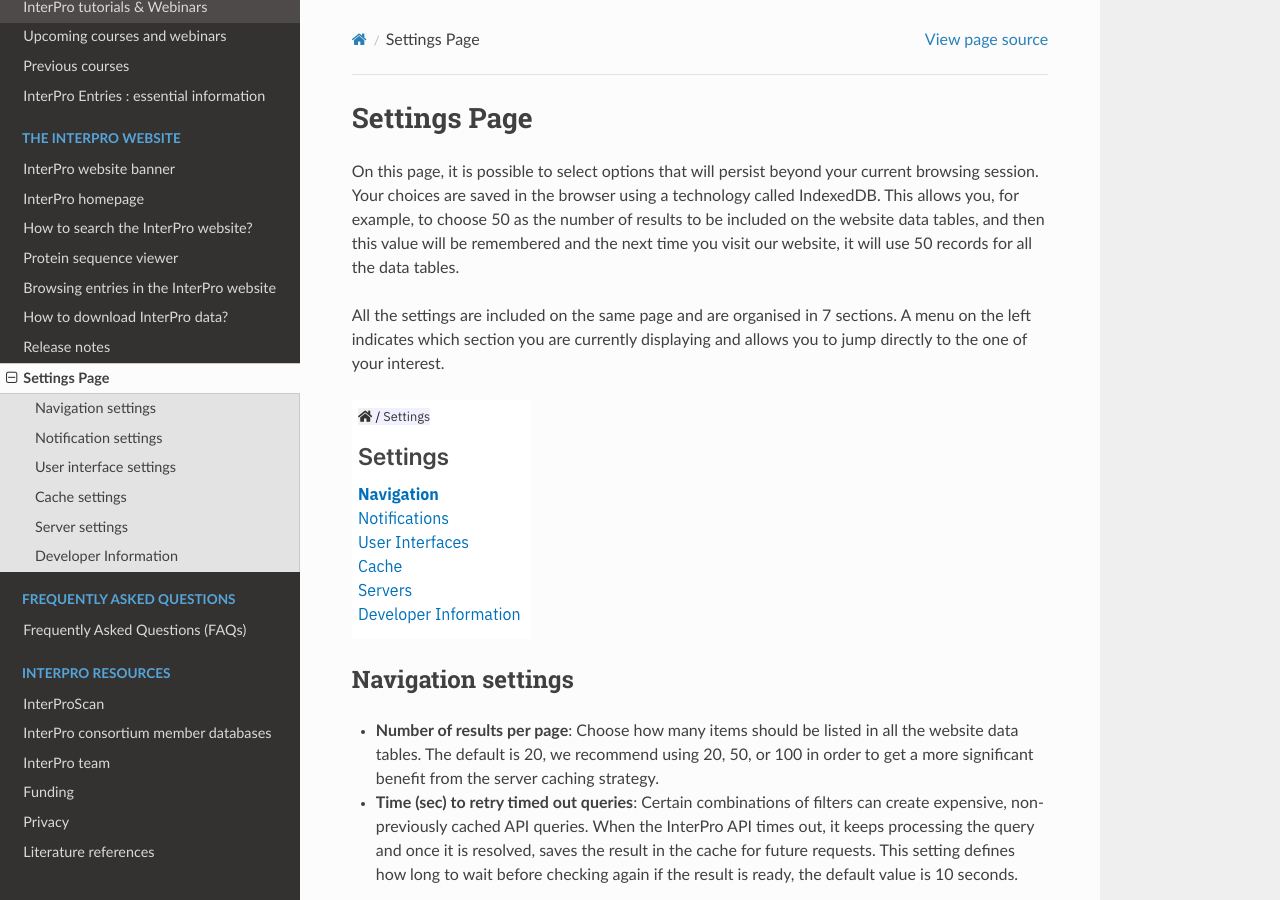
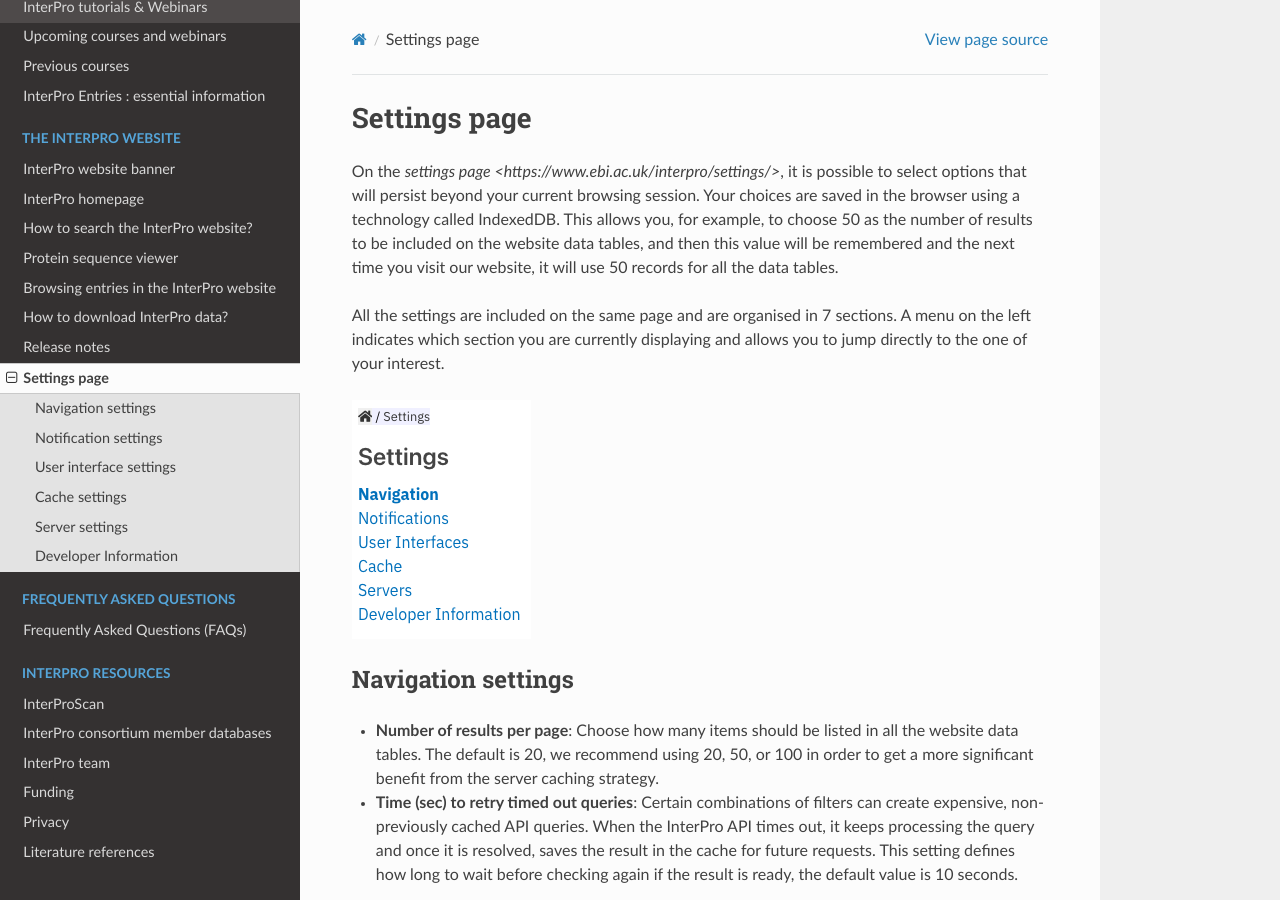
Before and after one commit to ProteinsWebTeam/interpro-docs, a Sphinx documentation site: the page built from docs/settings.rst, in a window 1280 px wide and 900 px high. Built offline with Sphinx 7.4.7 and the Read the Docs theme 2.0.0, drawn with Linux system fonts in a browser that asks for light colours.

Commit message:
link to settings

```diff
--- a/docs/settings.rst
+++ b/docs/settings.rst
@@ -1,9 +1,9 @@
 #############
-Settings Page
+Settings page
 #############
 
 
-On this page, it is possible to select options that will persist beyond your current browsing session. Your  choices are saved in the browser using a technology called IndexedDB. This allows you, for example, to choose 50 as the number of results to be included on the website data tables, and then this value will be remembered and the next time you visit our website, it will use 50 records for all the data tables.
+On the `settings page <https://www.ebi.ac.uk/interpro/settings/>`, it is possible to select options that will persist beyond your current browsing session. Your  choices are saved in the browser using a technology called IndexedDB. This allows you, for example, to choose 50 as the number of results to be included on the website data tables, and then this value will be remembered and the next time you visit our website, it will use 50 records for all the data tables.
 
 All the settings are included on the same page and are organised in 7 sections. A menu on the left indicates which section you are currently displaying and allows you to jump directly to the one of your interest.
 
```
